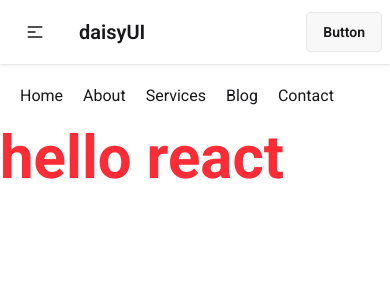
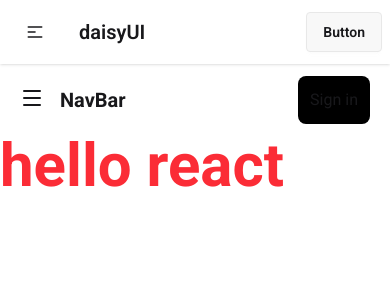
Before and after one commit to toufiq178/react-pricing-option, a React (Vite) app: page /contact in a window 390 px wide. Shown: the top 300 px of the page. Built offline with nearby package versions, Linux system fonts and the light colour scheme.

Commit message:
nav bar style done , nav menu toggling state add

```diff
--- a/package.json
+++ b/package.json
@@ -12,6 +12,7 @@
   "dependencies": {
     "@tailwindcss/vite": "^4.2.1",
     "daisyui": "^5.5.19",
+    "lucide-react": "^0.577.0",
     "react": "^19.2.4",
     "react-dom": "^19.2.4"
   },
--- a/src/components/NavBar/Link.jsx
+++ b/src/components/NavBar/Link.jsx
@@ -2,7 +2,7 @@ import React from 'react';
 
 const Link = ({route}) => {
 
-    console.log(route);
+    // console.log(route);
 
     return (
         <li key={route.id}>
--- a/src/components/NavBar/NavBar.jsx
+++ b/src/components/NavBar/NavBar.jsx
@@ -1,5 +1,6 @@
 import Link from './Link';
-import React from 'react';
+import React, { useState } from 'react';
+import { Menu, X } from 'lucide-react';
 
 
 const navigationData = [
@@ -34,13 +35,43 @@ const navigationData = [
 
 
 const NavBar = () => {
-    return (
-        <div>
 
 
-            <ul className='flex gap-5 p-5'>
+    const [open, setOpen] = useState(false)
+
+
+
+
+    const link = navigationData.map(route => <Link route={route}></Link>)
+
+
+
+
+
+
+
+    return (
+        <div className='flex justify-between items-center mx-5 py-3'>
+
+
+            <div className='flex  gap-4'>
+
+                <div onClick={() => setOpen(!open)}  className='lg:hidden'>
+
+                    { !open ? <span><Menu /></span> : <span> <X /> </span>}
+
+
+
+                </div>
+
+
+                { open ? <ul className='block'>{link}</ul> :<ul className='hidden'>{link}</ul>}
+
+                <h1 className='font-bold text-xl'>NavBar</h1>
+            </div>
+            <ul className='lg:flex gap-5 p-5 hidden'>
                 {
-                    navigationData.map(route => <Link route={route}></Link>)
+                    link
                 }
             </ul>
 
@@ -57,6 +88,7 @@ const NavBar = () => {
                 <li><a href="/blogs">blogs</a></li>
                 <li><a href="/contact">contact</a></li>
             </ul> */}
+            <button className='bg-black p-3 rounded-lg  '>Sign in</button>
         </div>
     );
 };
```
Also changed, not shown: 1 other file (tests, documents, lock files or other folders).
